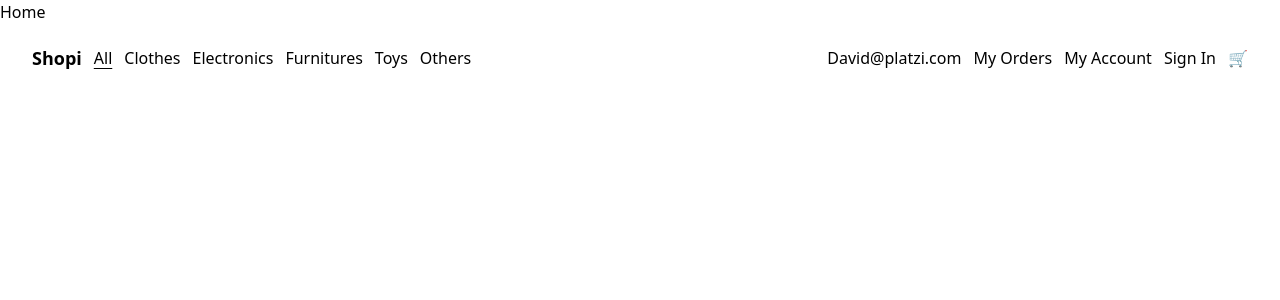
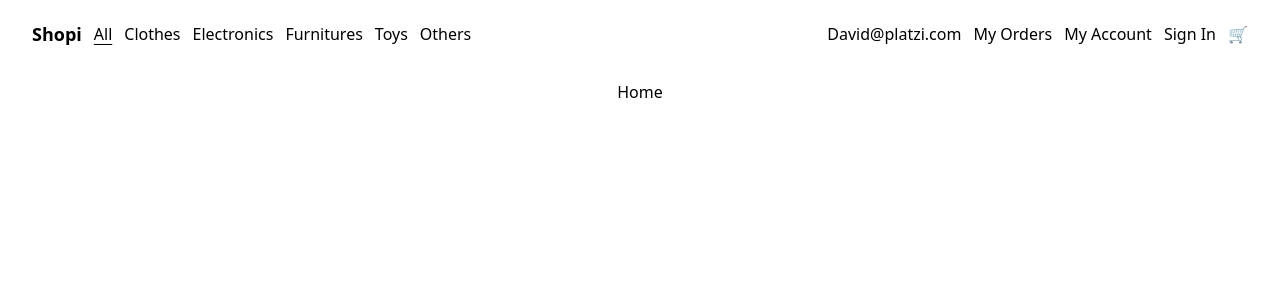
Before and after one commit to David-Yanez/Store, a React (Vite) app: page / in a window 1280 px wide. Shown: the top 300 px of the page. Built offline with nearby package versions, Linux system fonts and the light colour scheme.

Commit message:
layout agregado

```diff
--- /dev/null
+++ b/src/Components/Layout/index.jsx
@@ -0,0 +1,9 @@
+import React from 'react'
+
+export const Layout = ({ children }) => {
+  return (
+    <div className='flex flex-col items-center mt-20'>
+      {children}
+    </div>
+  )
+}
--- a/src/Components/index.jsx
+++ b/src/Components/index.jsx
@@ -5,7 +5,7 @@
   const activeStyle = 'underline underline-offset-4'
 
   return (
-    <nav className='flex justify-between items-center fixed z-10 w-full py-5 px-8 '>
+    <nav className='flex justify-between items-center fixed z-10 w-full py-5 px-8 top-0 '>
       <ul className='flex items-center gap-3'>
         <li className='font-semibold text-lg'>
           <NavLink to='/'>
--- a/src/Pages/Home/index.jsx
+++ b/src/Pages/Home/index.jsx
@@ -1,5 +1,9 @@
 export const Home = () => {
   return (
-    <div>Home</div>
+
+    <div>
+      Home
+    </div>
+
   )
 }
--- a/src/main.jsx
+++ b/src/main.jsx
@@ -1,10 +1,15 @@
 import React from 'react'
 import ReactDOM from 'react-dom/client'
 import { App } from './Pages/App/index'
+import { Layout } from './Components/Layout'
+
 import './index.css'
 
 ReactDOM.createRoot(document.getElementById('root')).render(
   <React.StrictMode>
-    <App />
+    <Layout>
+      <App />
+    </Layout>
+
   </React.StrictMode>
 )
```
